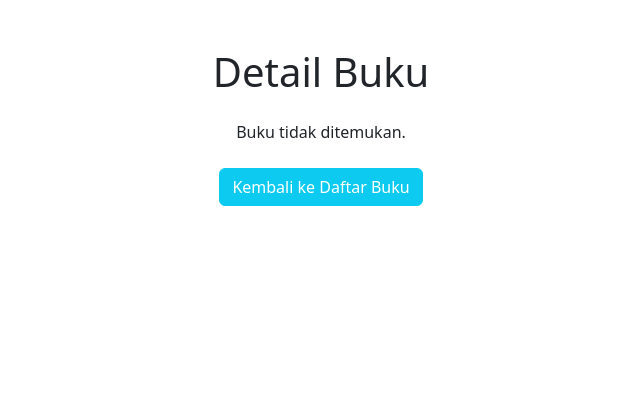
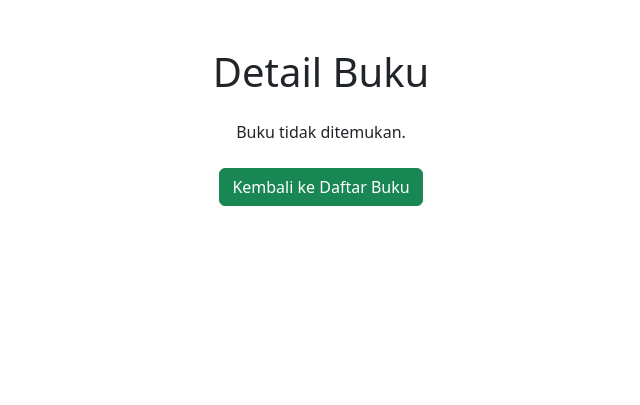
Before and after one commit to FaridMaulanas/prakweb2024_c_223040008_pw, a PHP site: page /detail_buku.php in a window 1280 px wide. Shown: the part 56-461 px from the top of the page, without its empty margins (319-959 px from the left). Run offline with PHP 8.4, Linux system fonts and the light colour scheme; data comes from the database, SQL or seed files in the repository.

Commit message:
Mengganti Button

```diff
--- a/tugas1/detail_buku.php
+++ b/tugas1/detail_buku.php
@@ -87,7 +87,7 @@
         ?>
 
         <div class="text-center mt-4">
-            <a href="index.php" class="btn btn-info text-white">Kembali ke Daftar Buku</a>
+            <a href="index.php" class="btn btn-success text-white">Kembali ke Daftar Buku</a>
         </div>
     </div>
 
```
